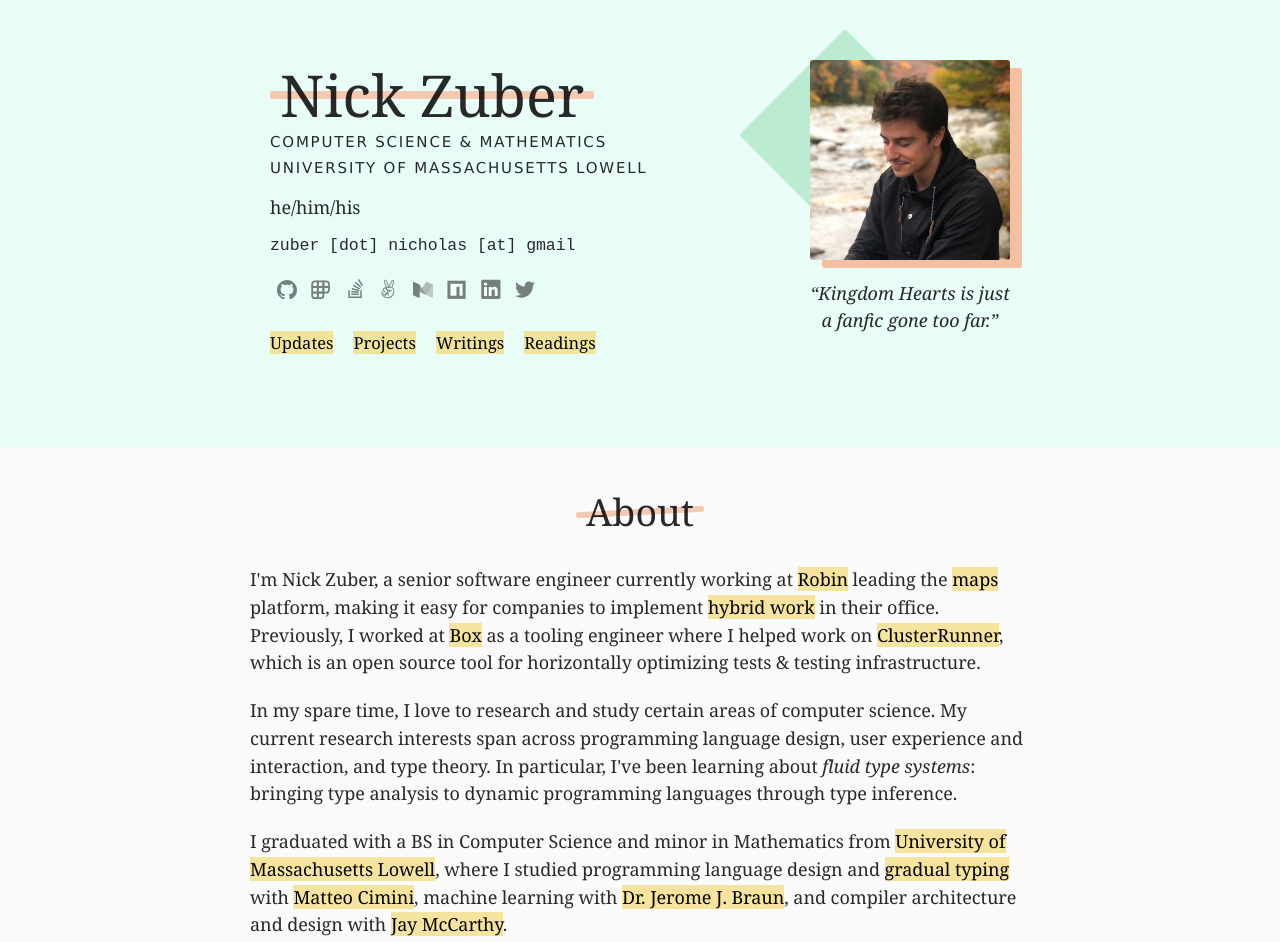
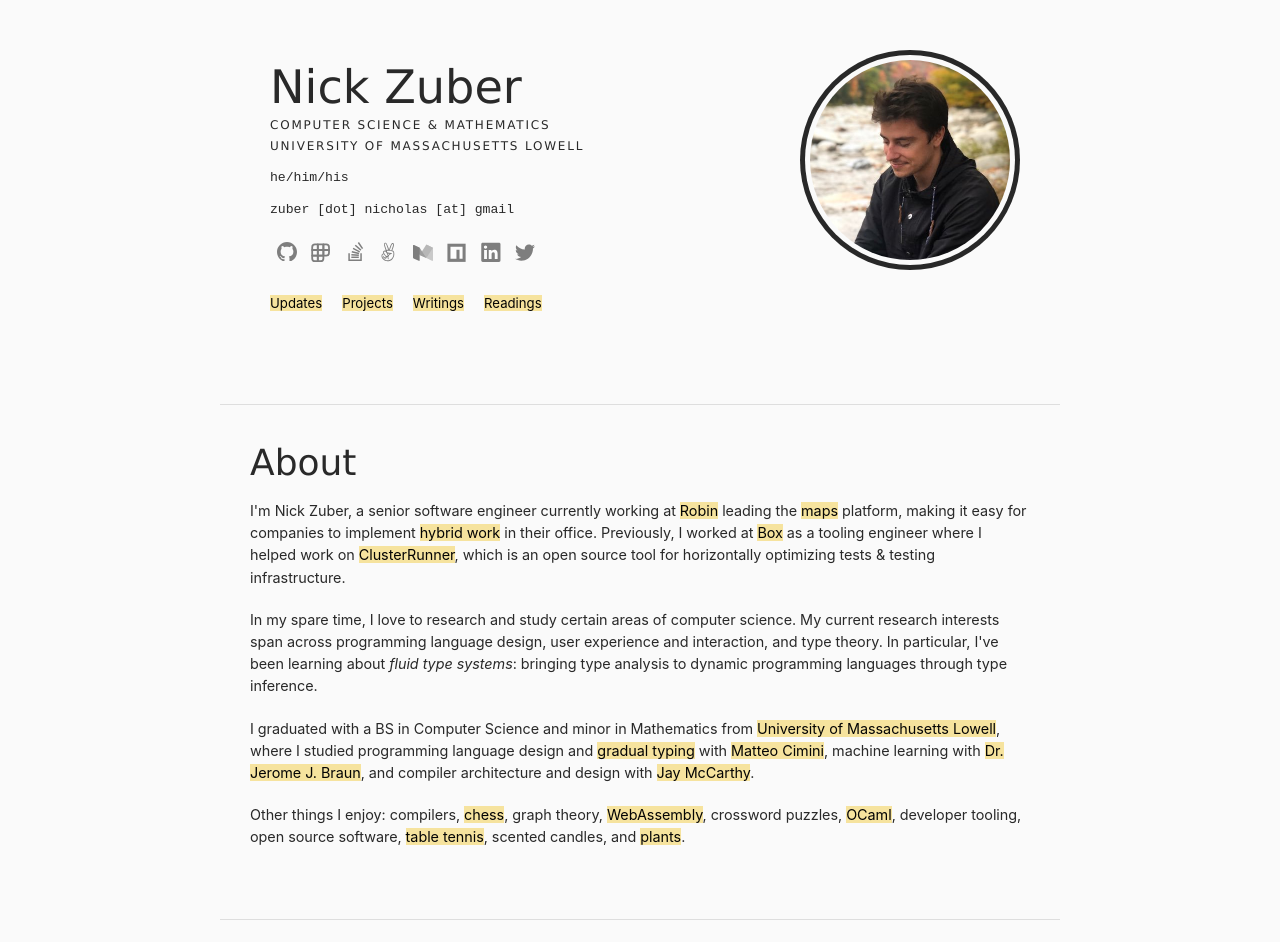
Before and after one commit to nickzuber/nickzuber.github.io, a Gatsby site: page / in a window 1280 px wide. Shown: the top 942 px of the page. Built offline with nearby package versions, Linux system fonts and the light colour scheme; Gatsby itself is replaced by a stand-in of ours.

Commit message:
More neutral

```diff
--- a/src/components/image.js
+++ b/src/components/image.js
@@ -27,7 +27,7 @@
       }
     `}
     render={data => (
-      <Img style={{borderRadius: 3}} fluid={data.placeholderImage.childImageSharp.fluid} />
+      <Img style={{borderRadius: '100%'}} fluid={data.placeholderImage.childImageSharp.fluid} />
     )}
   />
 );
--- a/src/components/layout.css
+++ b/src/components/layout.css
@@ -1,7 +1,8 @@
 html {
-  font-family: medium-content-serif-font, Georgia, Cambria, "Times New Roman", Times, serif;
-  font-size: 15px;
-  color: rgba(0, 0, 0, .84);
+  /* font-family: medium-content-serif-font, Georgia, Cambria, "Times New Roman", Times, serif; */
+  font-family: Inter, sans-serif;
+  font-size: 12px;
+  color: rgba(0, 0, 0, 0.84);
   -ms-text-size-adjust: 100%;
   -webkit-text-size-adjust: 100%;
   scroll-behavior: smooth;
@@ -12,10 +13,10 @@
   overflow-x: hidden; /* fixes bug where 100vw slightly spills */
 }
 
-::selection {
+/* ::selection {
   color: #111;
   background: #faf014;
-}
+} */
 
 /*
 
@@ -25,8 +26,11 @@
 
 */
 
-h1, h2, h3 {
-  font-family: medium-marketing-display-font, Georgia, Cambria, "Times New Roman", Times, serif;
+h1,
+h2,
+h3 {
+  /* font-family: medium-marketing-display-font, Georgia, Cambria, "Times New Roman", Times, serif; */
+  font-family: Inter, sans-serif;
   margin-block-start: 0px;
   margin-block-end: 0px;
   margin-inline-start: 0px;
@@ -51,7 +55,7 @@
   margin: 0 0 20px;
   font-weight: 400;
   font-style: normal;
-  letter-spacing: -.003em;
+  letter-spacing: -0.003em;
 }
 
 @media (max-width: 750px) {
@@ -63,9 +67,9 @@
 .header {
   position: relative;
   display: table;
-  padding: 0 10px;
+  padding: 0;
 }
-.header::after {
+/* .header::after {
   content: "";
   background-color: #f3c9b2;
   height: 8px;
@@ -76,14 +80,15 @@
   left: 0;
   width: 100%;
   z-index: -1;
-}
+} */
 
 .section-header {
   position: relative;
   display: table;
-  padding: 0 10px;
+  padding: 0;
 }
-.section-header::after {
+
+/* .section-header::after {
   content: "";
   background-color: #f3c9b2;
   height: 6px;
@@ -94,7 +99,7 @@
   left: 0;
   width: 100%;
   z-index: -1;
-}
+} */
 
 /* #about::before {
   content: "";
--- a/src/components/sections/About/index.js
+++ b/src/components/sections/About/index.js
@@ -19,7 +19,7 @@
         <p>
           I graduated with a BS in Computer Science and minor in Mathematics from <a href="https://www.uml.edu/">University of Massachusetts Lowell</a>, where I studied programming language design and <a href="https://arxiv.org/abs/1802.06375">gradual typing</a> with <a href="http://cimini.info/">Matteo Cimini</a>, machine learning with <a href="https://www.uml.edu/sciences/computer-science/faculty/adjunct-faculty/braun-jerome.aspx">Dr. Jerome J. Braun</a>, and compiler architecture and design with <a href="http://jeapostrophe.github.io/home/">Jay McCarthy</a>.
         </p>
-        <p>
+        <p style={{marginBottom: 40}}>
           Other things I enjoy: compilers, <a href="https://lichess.org/@/zube">chess</a>, graph theory, <a href="https://webassembly.org/">WebAssembly</a>, crossword puzzles, <a href="https://ocaml.org/">OCaml</a>, developer tooling, open source software, <a href="https://www.uml.edu/CampusRecreation/Club-Sports/Active-Clubs/Table-Tennis/">table tennis</a>, scented candles, and <a href="https://vsco.co/zuber">plants</a>.
         </p>
       </Container>
--- a/src/components/sections/Footer.js
+++ b/src/components/sections/Footer.js
@@ -46,7 +46,7 @@
               <Disclaimer>Copyright {new Date().getFullYear()} Nick Zuber</Disclaimer>
             </WhiteTextContainer>
             <WhiteTextContainer textAlign="right">
-              <Disclaimer>Design inspired by Sarah Lim, built with Gatsby, hosted on GitHub</Disclaimer>
+              <Disclaimer>Built with Gatsby, hosted on GitHub</Disclaimer>
             </WhiteTextContainer>
           </FlexContainer>
         </Container>
--- a/src/components/sections/Header/SocialMedia.js
+++ b/src/components/sections/Header/SocialMedia.js
@@ -13,14 +13,14 @@
     <a href="https://www.polywork.com/zube">
       <div className="hot-link">
         <svg width="24" height="24" viewBox="0 0 24 24" fill="none" xmlns="http://www.w3.org/2000/svg" style={{transform: 'scale(1.2) translate(-2px, -1px)'}}>
-          <path d="M5 7.33333C5 6.04467 6.04467 5 7.33333 5H9.66667V9.66667H5V7.33333Z" stroke="currentColor" stroke-width="1.5" stroke-linecap="round" stroke-linejoin="round"></path>
-          <path d="M18.9999 7.33333C18.9999 6.04467 17.9552 5 16.6666 5H14.3333V9.66667H18.9999V7.33333Z" stroke="currentColor" stroke-width="1.5" stroke-linecap="round" stroke-linejoin="round"></path>
-          <path d="M18.9999 12C18.9999 13.2887 17.9552 14.3334 16.6666 14.3334H14.3333V9.66669H18.9999V12Z" stroke="currentColor" stroke-width="1.5" stroke-linecap="round" stroke-linejoin="round"></path>
-          <path d="M5 16.6666C5 17.9553 6.04467 19 7.33333 19H9.66667V14.3333H5V16.6666Z" stroke="currentColor" stroke-width="1.5" stroke-linecap="round" stroke-linejoin="round"></path>
-          <path d="M14.3334 16.6666C14.3334 17.9553 13.2887 19 12.0001 19H9.66675V14.3333H14.3334V16.6666Z" stroke="currentColor" stroke-width="1.5" stroke-linecap="round" stroke-linejoin="round"></path>
-          <path d="M5 9.66669H9.66667V14.3334H5V9.66669Z" stroke="currentColor" stroke-width="1.5" stroke-linecap="round" stroke-linejoin="round"></path>
-          <path d="M9.66675 5H14.3334V9.66667H9.66675V5Z" stroke="currentColor" stroke-width="1.5" stroke-linecap="round" stroke-linejoin="round"></path>
-          <path d="M9.66675 9.66669H14.3334V14.3334H9.66675V9.66669Z" stroke="currentColor" stroke-width="1.5" stroke-linecap="round" stroke-linejoin="round"></path>
+          <path d="M5 7.33333C5 6.04467 6.04467 5 7.33333 5H9.66667V9.66667H5V7.33333Z" stroke="currentColor" strokeWidth="1.5" strokeLinecap="round" strokeLinejoin="round"></path>
+          <path d="M18.9999 7.33333C18.9999 6.04467 17.9552 5 16.6666 5H14.3333V9.66667H18.9999V7.33333Z" stroke="currentColor" strokeWidth="1.5" strokeLinecap="round" strokeLinejoin="round"></path>
+          <path d="M18.9999 12C18.9999 13.2887 17.9552 14.3334 16.6666 14.3334H14.3333V9.66669H18.9999V12Z" stroke="currentColor" strokeWidth="1.5" strokeLinecap="round" strokeLinejoin="round"></path>
+          <path d="M5 16.6666C5 17.9553 6.04467 19 7.33333 19H9.66667V14.3333H5V16.6666Z" stroke="currentColor" strokeWidth="1.5" strokeLinecap="round" strokeLinejoin="round"></path>
+          <path d="M14.3334 16.6666C14.3334 17.9553 13.2887 19 12.0001 19H9.66675V14.3333H14.3334V16.6666Z" stroke="currentColor" strokeWidth="1.5" strokeLinecap="round" strokeLinejoin="round"></path>
+          <path d="M5 9.66669H9.66667V14.3334H5V9.66669Z" stroke="currentColor" strokeWidth="1.5" strokeLinecap="round" strokeLinejoin="round"></path>
+          <path d="M9.66675 5H14.3334V9.66667H9.66675V5Z" stroke="currentColor" strokeWidth="1.5" strokeLinecap="round" strokeLinejoin="round"></path>
+          <path d="M9.66675 9.66669H14.3334V14.3334H9.66675V9.66669Z" stroke="currentColor" strokeWidth="1.5" strokeLinecap="round" strokeLinejoin="round"></path>
         </svg>
       </div>
     </a>
--- a/src/components/sections/Header/header.css
+++ b/src/components/sections/Header/header.css
@@ -38,24 +38,52 @@
 
 #header-image::after {
   content: "";
-  border-radius: 3px;
+  border-radius: 100%;
   position: absolute;
-  top: 4%;
-  left: 6%;
-  background-color: #f5c0a2;
+  top: 0;
+  left: 0;
+  background-color: #282828;
+  width: 100%;
+  height: 100%;
+  z-index: -2;
+  animation-name: outer-border-slide-out;
+  animation-duration: 0ms;
+  animation-timing-function: ease-out;
+  animation-fill-mode: forwards;
+}
+
+#header-image::before {
+  content: "";
+  border-radius: 100%;
+  position: absolute;
+  top: 0;
+  left: 0;
+  background-color: #fafafa;
   width: 100%;
   height: 100%;
   z-index: -1;
+  animation-name: inner-border-slide-out;
+  animation-duration: 0ms;
+  animation-timing-function: ease-out;
+  animation-fill-mode: forwards;
 }
-#header-image::before {
-  content: "";
-  border-radius: 3px;
-  position: absolute;
-  top: 0;
-  left: -20%;
-  transform: rotate(-45deg);
-  height: 150px;
-  width: 150px;
-  background-color: #bcebd4;
-  z-index: -1;
+
+@keyframes inner-border-slide-out {
+  0% {
+    transform: scale(1);
+  }
+
+  100% {
+    transform: scale(1.05);
+  }
 }
+
+@keyframes outer-border-slide-out {
+  0% {
+    transform: scale(1);
+  }
+
+  100% {
+    transform: scale(1.1);
+  }
+}
--- a/src/components/sections/Header/index.js
+++ b/src/components/sections/Header/index.js
@@ -16,7 +16,7 @@
   height: 200,
   '@media (max-width: 750px)': {
     marginTop: 20,
-    marginBottom: 90
+    marginBottom: 50
   }
 });
 
@@ -104,7 +104,7 @@
           <BigHeader className="header">Nick Zuber</BigHeader>
           <HeaderAlt>computer science & mathematics</HeaderAlt>
           <HeaderAlt>university of massachusetts lowell</HeaderAlt>
-          <p style={{margin: 0, marginTop: 10, lineHeight: '2rem'}}>he/him/his</p>
+          <Mono>he/him/his</Mono>
           <Mono>zuber [dot] nicholas [at] gmail</Mono>
           <SocialMedia />
           <List>
@@ -116,7 +116,7 @@
         </div>
         <ImageContainer id="header-image">
           <Image />
-          <Caption>Kingdom Hearts is just a fanfic gone too far.</Caption>
+          {/* <Caption>Kingdom Hearts is just a fanfic gone too far.</Caption> */}
         </ImageContainer>
       </HeaderContainer>
     </Section>
--- a/src/components/sections/Projects/index.js
+++ b/src/components/sections/Projects/index.js
@@ -129,7 +129,7 @@
     case "youtube":
       return <i className="fab fa-youtube" />;
     case "pypi":
-      return <i class="fab fa-python" />;
+      return <i className="fab fa-python" />;
     default:
       return null;
   }
@@ -167,8 +167,8 @@
       };
     default:
       return {
-        backgroundColor: "#eaeaea",
-        color: "#333333",
+        backgroundColor: 'rgb(255 222 103)',
+        color: 'rgb(91 91 91)'
       };
   }
 }
@@ -258,7 +258,7 @@
         </ProjectItem>
         <ProjectItem
           title="Meteorite: Smarter GitHub notifications"
-          subtitle="open source + Robin"
+          subtitle="open source"
           tags={["web app", "productivity"]}
           links={[
             { title: "github", url: "https://github.com/nickzuber/meteorite" },
@@ -309,7 +309,7 @@
         </ProjectItem>
         <ProjectItem
           title="chs: Play chess in your terminal"
-          subtitle="open source + pypi"
+          subtitle="open source"
           tags={["cli app"]}
           links={[
             { title: "github", url: "https://github.com/nickzuber/chs" },
@@ -333,7 +333,7 @@
         </ProjectItem>
         <ProjectItem
           title="ReasonML + JavaScript interoperability tool"
-          subtitle="open source + bucklescript"
+          subtitle="open source"
           tags={["developer tool", "productivity"]}
           links={[
             { title: "github", url: "https://github.com/nickzuber/add-reason" },
@@ -392,7 +392,7 @@
         </ProjectItem>
         <ProjectItem
           title="Markup: Create & share TeX snippets"
-          subtitle="open source + university of massachusetts lowell"
+          subtitle="open source"
           tags={["web app", "community"]}
           links={[
             { title: "github", url: "https://github.com/nickzuber/markup" },
--- a/src/components/ui/index.js
+++ b/src/components/ui/index.js
@@ -4,7 +4,10 @@
 export const Section = styled('div')({
   position: 'relative',
   width: '100%',
-  background: '#fafafa'
+  background: '#fafafa',
+  '& > div': {
+    borderTop: '1px solid #28282822',
+  }
 }, ({color}) => color && ({
   background: color
 }));
@@ -16,6 +19,7 @@
 });
 
 export const Header = styled('h1')({
+  fontFamily: 'medium-marketing-display-font,Geneva,Arial,sans-serif',
   zIndex: 0,
   fontSize: '2.6rem',
   lineHeight: '4.6rem',
@@ -23,9 +27,9 @@
 });
 
 export const SubHeader = styled(Header)({
-  fontSize: '2.5rem',
+  fontSize: '3rem',
   fontWeight: 500,
-  margin: '0 auto 20px'
+  margin: '0 0 10px'
 });
 
 export const HeaderAlt = styled('h2')({
--- a/src/html.js
+++ b/src/html.js
@@ -15,6 +15,9 @@
           />
           <link importance="low" rel="stylesheet" href="https://use.fontawesome.com/releases/v5.6.3/css/all.css" integrity="sha384-UHRtZLI+pbxtHCWp1t77Bi1L4ZtiqrqD80Kn4Z8NTSRyMA2Fd33n5dQ8lWUE00s/" crossOrigin="anonymous" />
           <link importance="low" rel="stylesheet" href={withPrefix('stylesheet/font.css')} />
+          <link rel="preconnect" href="https://fonts.googleapis.com" />
+          <link rel="preconnect" href="https://fonts.gstatic.com" crossorigin />
+          <link href="https://fonts.googleapis.com/css2?family=Inter:wght@400;500;600&display=swap" rel="stylesheet" />
           {this.props.headComponents}
         </head>
         <body {...this.props.bodyAttributes}>
--- a/src/pages/index.js
+++ b/src/pages/index.js
@@ -19,11 +19,11 @@
   return (
     <>
       <SEO keywords={['nick', 'zuber', 'zubes', 'software', 'engineer', 'javascript']} />
-      <HeaderComponent color="#e8fdf5" />
+      <HeaderComponent />
       <AboutComponent />
-      <NewsComponent color="#e7f5ff" />
-      <ProjectsComponent color="#fffcd6" />
-      <WritingsComponent color="#e7f5ff" />
+      {/* <NewsComponent /> */}
+      <ProjectsComponent />
+      <WritingsComponent />
       <ReadingsComponent />
       <FooterComponent />
     </>
```
